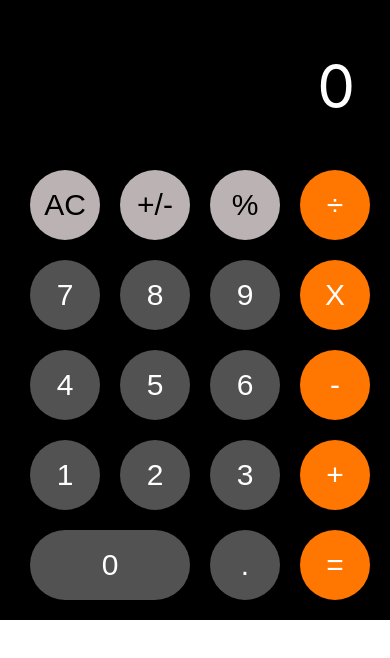
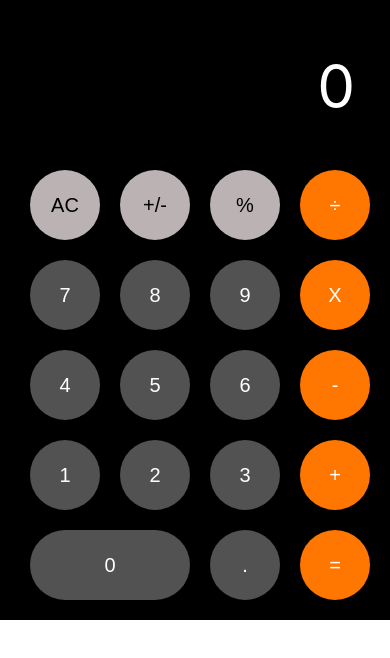
Before and after one commit to KamalByanjankar/calculator, a React (Create React App) app: page / in a window 390 px wide. Shown: the top 658 px of the page. Built offline with nearby package versions, Linux system fonts and the light colour scheme.

Commit message:
css edit

```diff
--- a/src/Keypad/Keypad.css
+++ b/src/Keypad/Keypad.css
@@ -48,7 +48,7 @@ button {
     width: 70px;
     height: 70px;
     border-radius: 35px;
-    font-size: 30px;
+    font-size: 20px;
   }
 }
 
```
